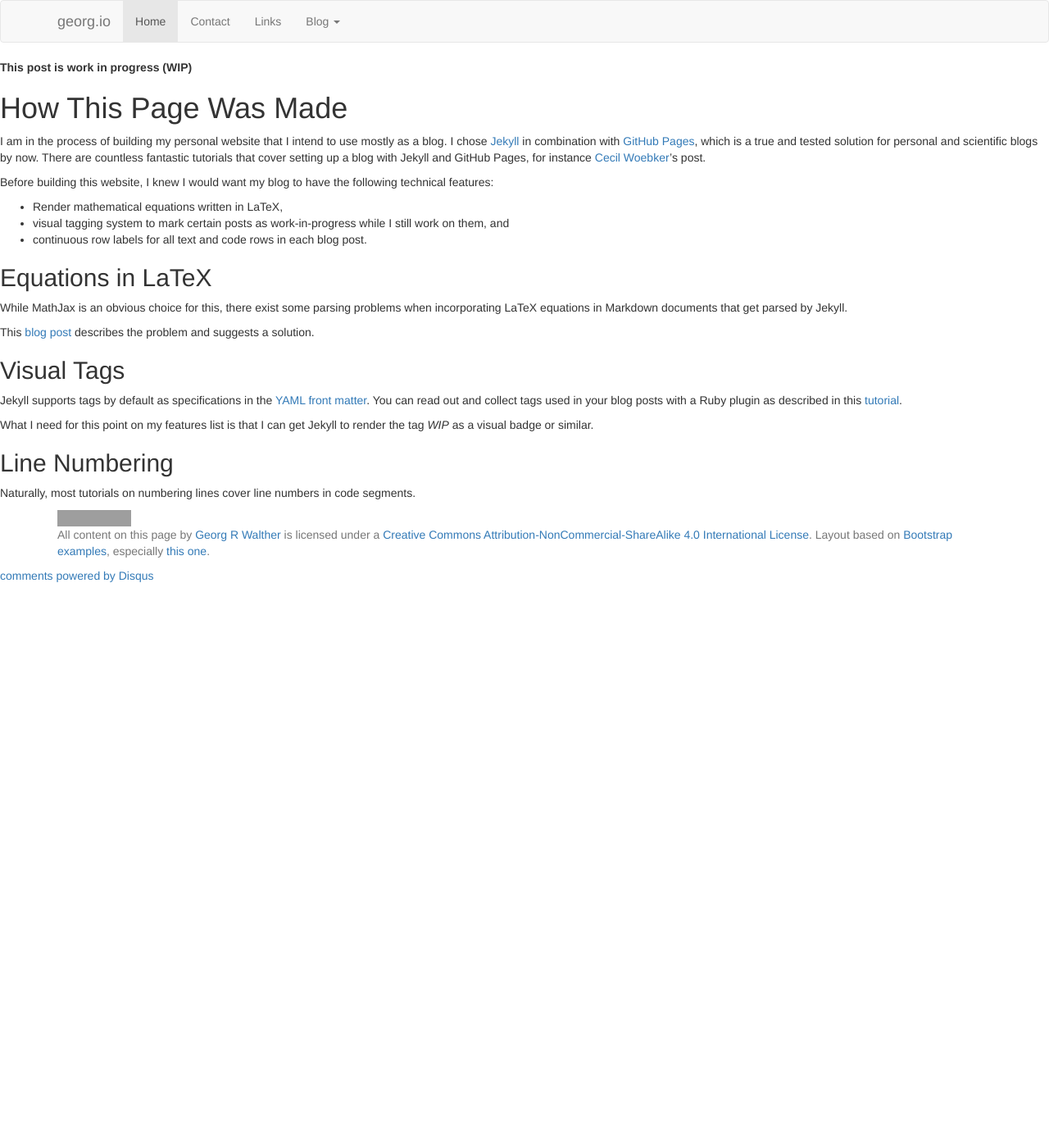
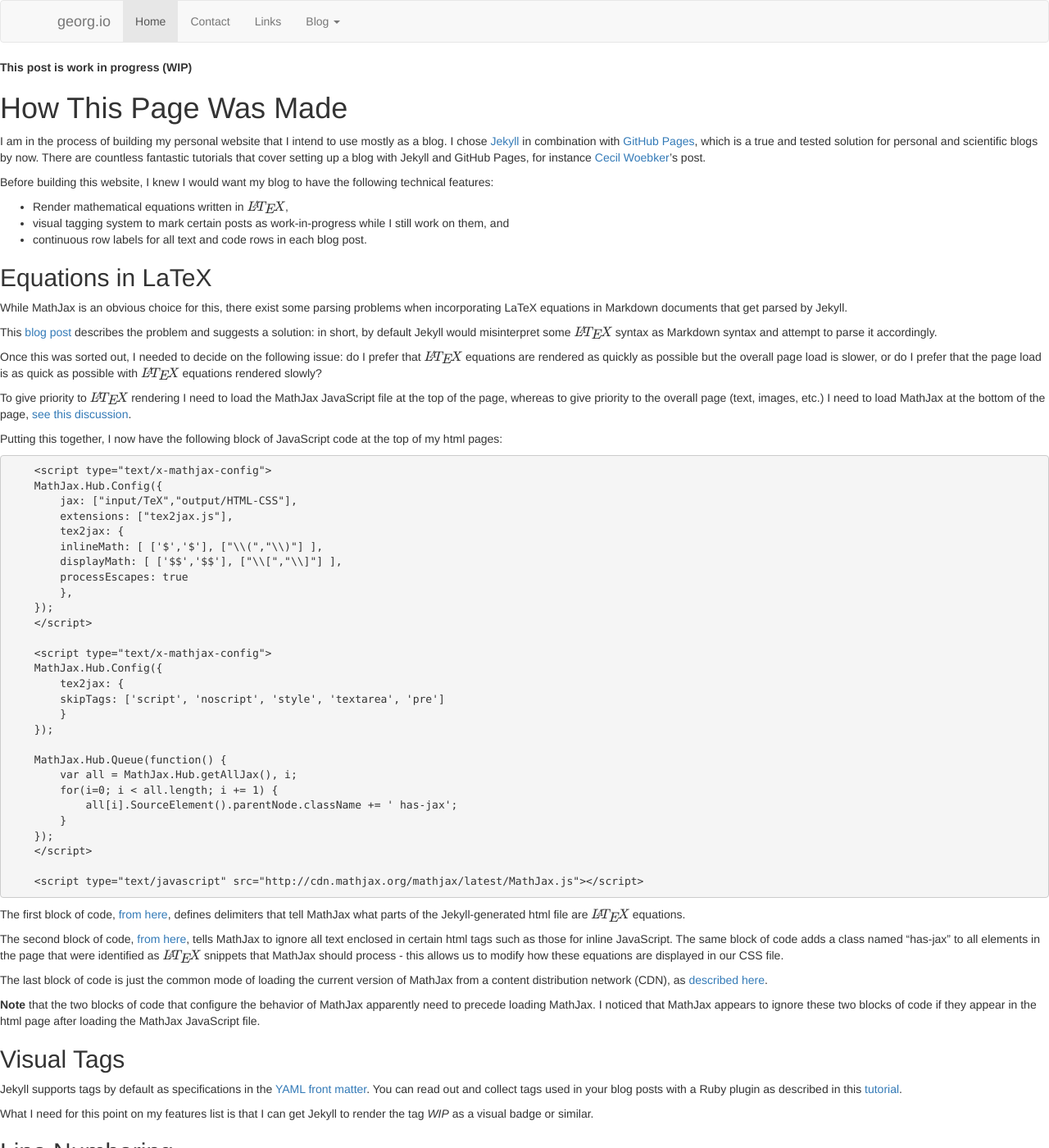
Before and after one commit to waltherg/backup.waltherg.github.io, a Jekyll site: the page built from _posts/2013-11-26-how-this-page-was-made.md, in a window 1280 px wide and 1400 px high. Shown: the whole window at 82% size. Built offline with Jekyll 4.4.1, drawn with Linux system fonts in a browser that asks for light colours; nearby versions of some CDN libraries; formulas are drawn with MathJax 3; comment, search, counter and statistics services are not loaded; grey boxes are pictures that could not be loaded.

Commit message:
describe configuring MathJax and LaTeX parsing

```diff
--- a/_posts/2013-11-26-how-this-page-was-made.md
+++ b/_posts/2013-11-26-how-this-page-was-made.md
@@ -21,7 +21,7 @@ with Jekyll and GitHub Pages, for instance
 Before building this website, I knew I would want my blog to have
 the following technical features:
 
-* Render mathematical equations written in LaTeX,
+* Render mathematical equations written in $\LaTeX$,
 * visual tagging system to mark certain posts as work-in-progress
   while I still work on them, and
 * continuous row labels for all text and code rows in each blog post.
@@ -33,7 +33,78 @@ problems when incorporating LaTeX equations in Markdown documents that
 get parsed by Jekyll.
 
 This [blog post](http://cwoebker.com/posts/latex-math-magic) describes the
-problem and suggests a solution.
+problem and suggests a solution:
+in short, by default Jekyll would misinterpret some $\LaTeX$ syntax as
+Markdown syntax and attempt to parse it accordingly.
+
+Once this was sorted out, I needed to decide on the following issue:
+do I prefer that $\LaTeX$ equations are rendered as quickly as possible
+but the overall page load is slower, or
+do I prefer that the page load is as quick as possible with $\LaTeX$
+equations rendered slowly?
+
+To give priority to $\LaTeX$ rendering I need to load the MathJax
+JavaScript file at the top of the page, whereas to give
+priority to the overall page (text, images, etc.) I need to load
+MathJax at the bottom of the page,
+[see this discussion](https://groups.google.com/forum/#!topic/mathjax-users/Zcq0hTp0VHY).
+
+Putting this together, I now have the following block of JavaScript
+code at the top of my html pages:
+
+{% highlight html %}
+    <script type="text/x-mathjax-config">
+    MathJax.Hub.Config({
+        jax: ["input/TeX","output/HTML-CSS"],
+        extensions: ["tex2jax.js"],
+        tex2jax: {
+        inlineMath: [ ['$','$'], ["\\(","\\)"] ],
+        displayMath: [ ['$$','$$'], ["\\[","\\]"] ],
+        processEscapes: true
+        },
+    });
+    </script>
+
+    <script type="text/x-mathjax-config">
+    MathJax.Hub.Config({
+        tex2jax: {
+        skipTags: ['script', 'noscript', 'style', 'textarea', 'pre']
+        }
+    });
+
+    MathJax.Hub.Queue(function() {
+        var all = MathJax.Hub.getAllJax(), i;
+        for(i=0; i < all.length; i += 1) {
+            all[i].SourceElement().parentNode.className += ' has-jax';
+        }
+    });
+    </script>
+
+    <script type="text/javascript" src="http://cdn.mathjax.org/mathjax/latest/MathJax.js"></script>
+{% endhighlight %}
+
+The first block of code,
+[from here](https://groups.google.com/forum/#!topic/mathjax-users/Zcq0hTp0VHY),
+defines delimiters that tell MathJax what
+parts of the Jekyll-generated html file are $\LaTeX$ equations.
+
+The second block of code,
+[from here](http://cwoebker.com/posts/latex-math-magic),
+tells MathJax to ignore all text enclosed in certain html tags such as
+those for inline JavaScript.
+The same block of code adds a class named "has-jax" to all elements
+in the page that were identified as $\LaTeX$ snippets that MathJax should
+process - this allows us to modify how these equations are displayed in our
+CSS file.
+
+The last block of code is just the common mode of loading the current
+version of MathJax from a content distribution network (CDN), as
+[described here](http://docs.mathjax.org/en/latest/configuration.html#loading-cdn).
+
+**Note** that the two blocks of code that configure the behavior of
+MathJax apparently need to precede loading MathJax.
+I noticed that MathJax appears to ignore these two blocks of code
+if they appear in the html page after loading the MathJax JavaScript file.
 
 ## Visual Tags
 
```
